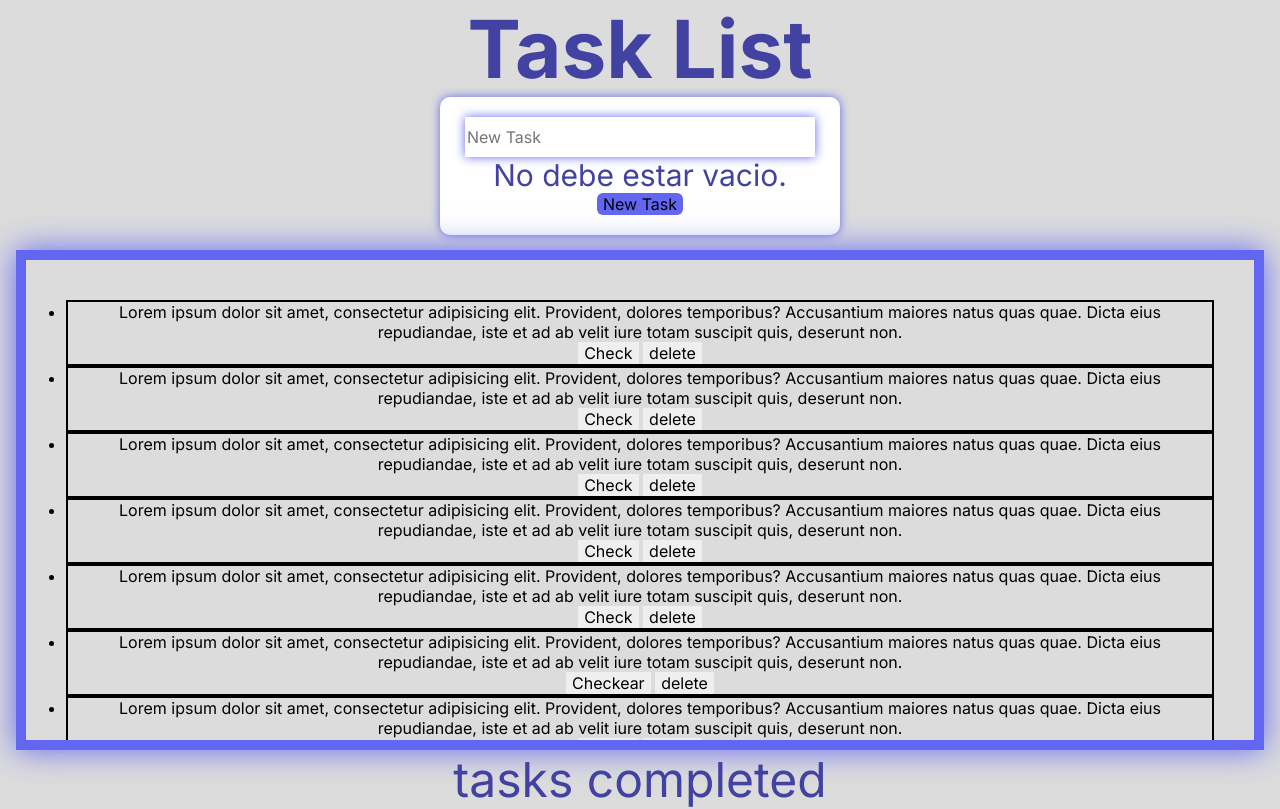
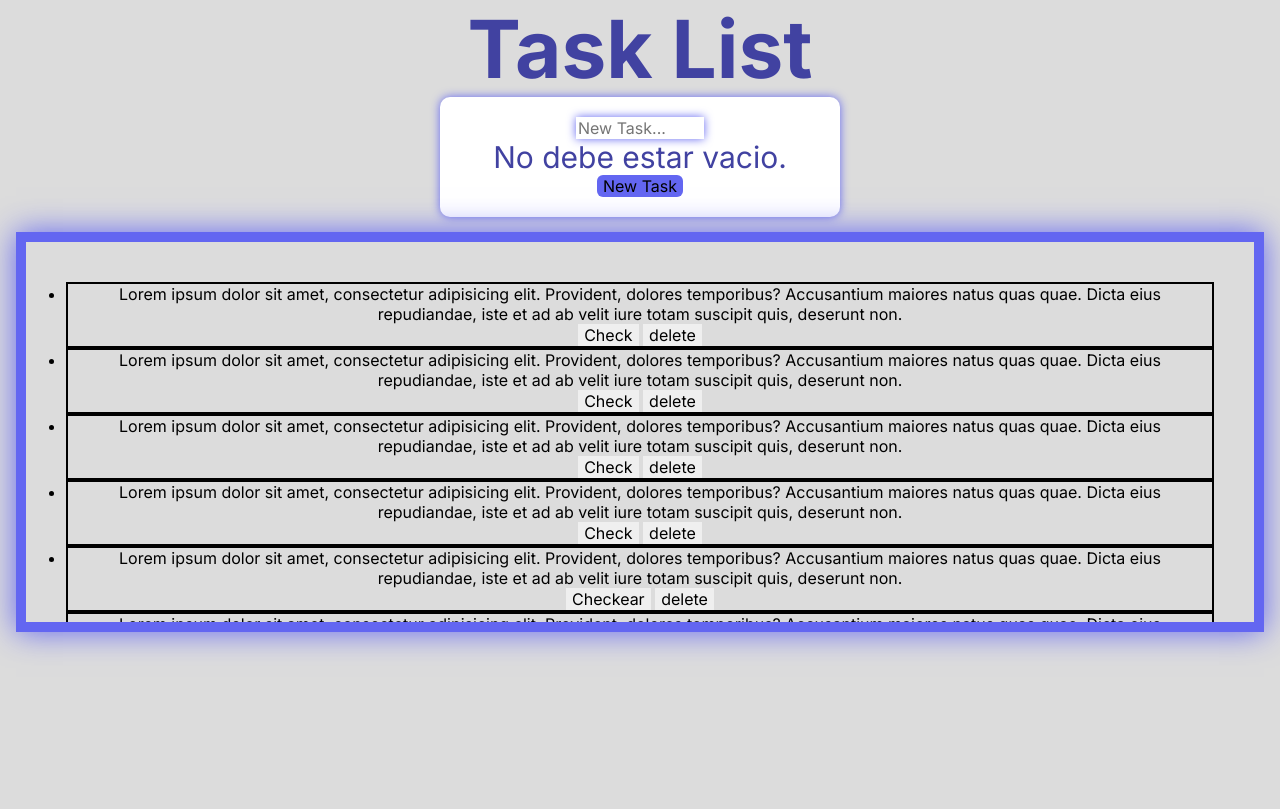
Before and after one commit to xAvariciax/Task-list, a plain HTML site: page app/index.html in a window 1280 px wide. Drawn offline with Linux system fonts and the light colour scheme.

Commit message:
Add files via upload

```diff
--- a/app/index.css
+++ b/app/index.css
@@ -1,6 +1,5 @@
 /* cuerpo*/
 body{
-height: 100vh;
 background-color:gainsboro;
 }
 
@@ -8,7 +7,7 @@ background-color:gainsboro;
 /* comienza la lista de tareas */
 #task-list {
   overflow: auto;
-  height: 40rem;
+  height: 25rem;
   padding-top: 5rem;
 }
 /* titulo */
@@ -33,6 +32,7 @@ background-color:gainsboro;
   flex-direction: column;
   text-align: center;
   color: var(--primary-active-color);
+
 }
 
 #task-list{
@@ -58,7 +58,8 @@ background-color:gainsboro;
   background-color: white;
   box-shadow: 0 0 10px var(--primary-color);
   width: 350px;
-  height: 40px;
+  max-width: 8rem;
+  justify-content: center;
 }
 
 #task-container{
@@ -80,12 +81,6 @@ background-color:gainsboro;
   color: var(--btn-text-color);
   background-color: var(--primary-color);
   justify-content: center;
-  }
-
-#task-counter {
-  width: 20px;
-  height: 20px;
-  font-size: 5rem;
 }
 
 #text-button{
--- a/app/index.html
+++ b/app/index.html
@@ -15,7 +15,7 @@
     <h1 id="main-title">Task List</h1>
     <form id="main-form">
       <div class="main-form-input-container" id="task-container">
-        <input type="text" name="task-input-text" id="task-input-text" placeholder="New Task">
+        <input type="text" name="task-input-text" id="task-input-text" placeholder="New Task...">
         <p class="main-form-helper-text">No debe estar vacio.</p>
         <button id="main-form-button" type="submit">
           <p id="text-button">New Task</p>
@@ -23,11 +23,6 @@
       </div>
     </form>
     <ul id="task-list">
-      <li class="task-item">
-        <p class="task-item-text">Lorem ipsum dolor sit amet, consectetur adipisicing elit. Provident, dolores temporibus? Accusantium maiores natus quas quae. Dicta eius repudiandae, iste et ad ab velit iure totam suscipit quis, deserunt non.</p>
-        <button class="task-item-check-button">Check</button>
-        <button class="task-item-delete-button">delete</button>
-      </li>
       <li class="task-item">
         <p class="task-item-text">Lorem ipsum dolor sit amet, consectetur adipisicing elit. Provident, dolores temporibus? Accusantium maiores natus quas quae. Dicta eius repudiandae, iste et ad ab velit iure totam suscipit quis, deserunt non.</p>
         <button class="task-item-check-button">Check</button>
@@ -64,9 +59,6 @@
         <button class="task-item-delete-button">delete</button>
       </li>
     </ul>
-    <div id="task-counters">
-      <p class="task-text-counter">tasks completed</p>
-    </div>
   </main>
 </body>
 </html>
```
